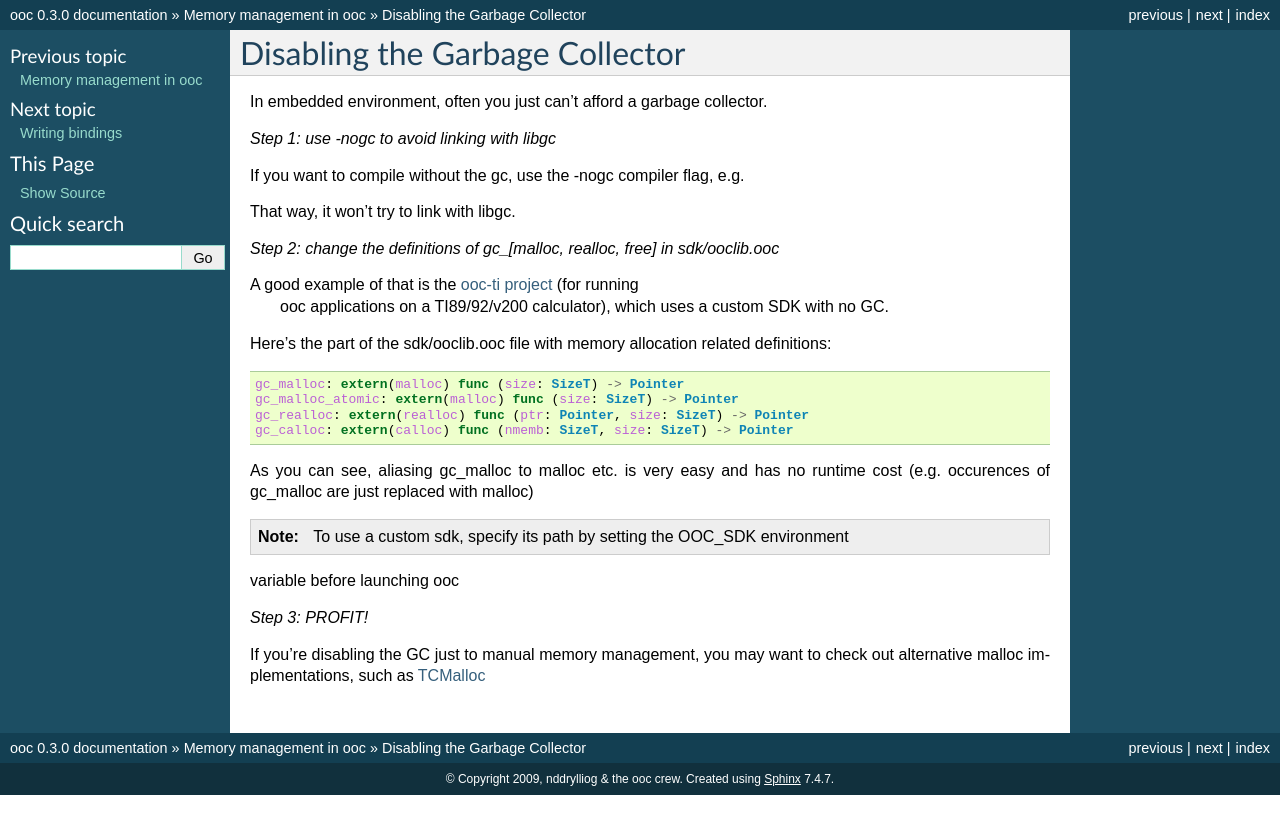
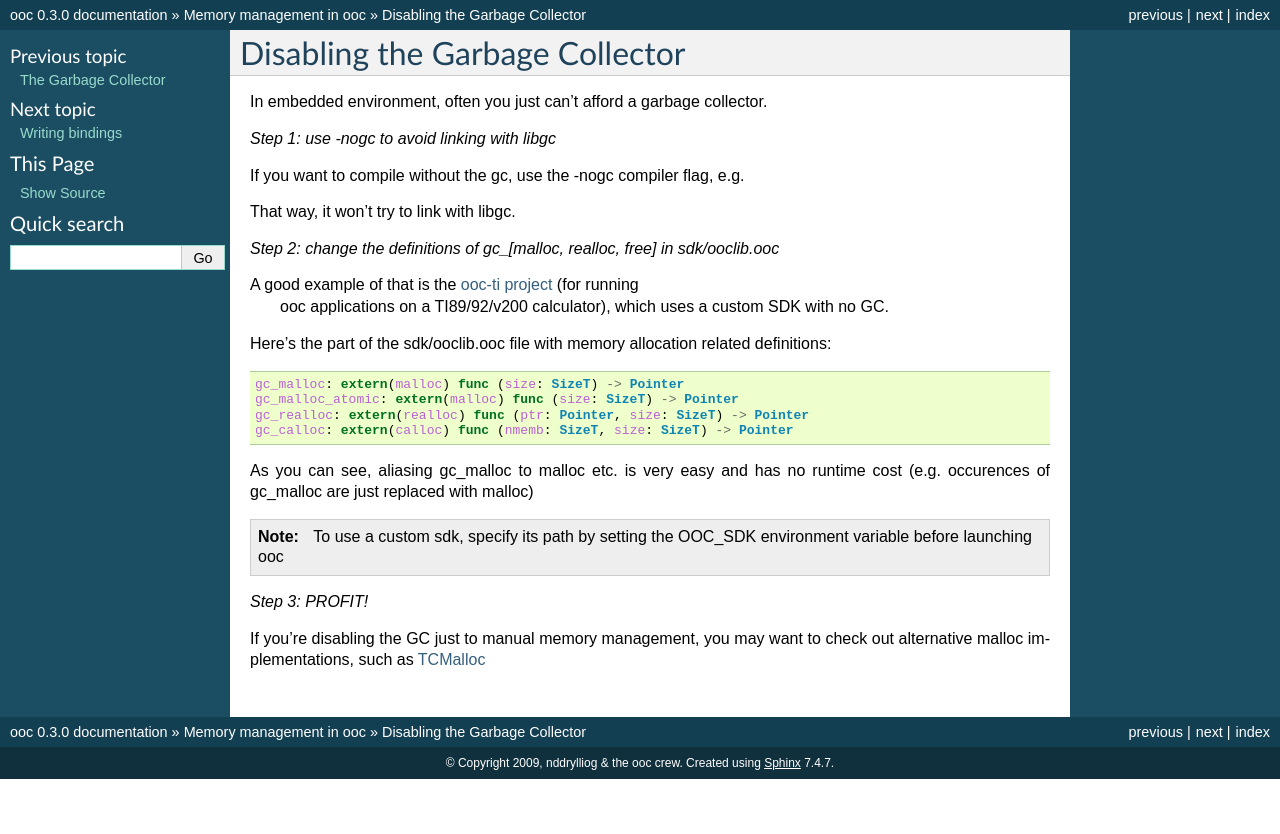
Before and after one commit to fasterthanlime/ooc-docs, a Sphinx documentation site: the page built from source/memory/manual.rst, in a window 1280 px wide. Shown: the top 834 px of the page. Built offline with Sphinx 7.4.7, drawn with Linux system fonts in a browser that asks for light colours; pages that are not in the unit, such as notebooks, are missing from menus.

Commit message:
fixed docs on memory management

```diff
--- a/source/memory/garbagecollector.rst
+++ b/source/memory/garbagecollector.rst
@@ -46,6 +46,6 @@
 unreachable, and will be collected.
 
 An example of that is if you pass an ooc gc-allocated object as a
-gpointer *data to a Gtk+ callback. As a workaround, either keep a
+gpointer \*data to a Gtk+ callback. As a workaround, either keep a
 reference to it somewhere reachable (e.g. in your ooc code) or allocate
 it manually.
--- a/source/memory/index.rst
+++ b/source/memory/index.rst
@@ -4,5 +4,5 @@
 .. toctree::
     :maxdepth: 2
 
-	garbagecollector.rst
+    garbagecollector.rst
     manual.rst
--- a/source/memory/manual.rst
+++ b/source/memory/manual.rst
@@ -27,8 +27,10 @@
 As you can see, aliasing gc_malloc to malloc etc. is very easy and has
 no runtime cost (e.g. occurences of gc_malloc are just replaced with malloc)
 
-.. note:: To use a custom sdk, specify its path by setting the OOC_SDK environment
-variable before launching ooc
+.. note::
+
+    To use a custom sdk, specify its path by setting the OOC_SDK environment
+    variable before launching ooc
 
 *Step 3: PROFIT!*
 
```
